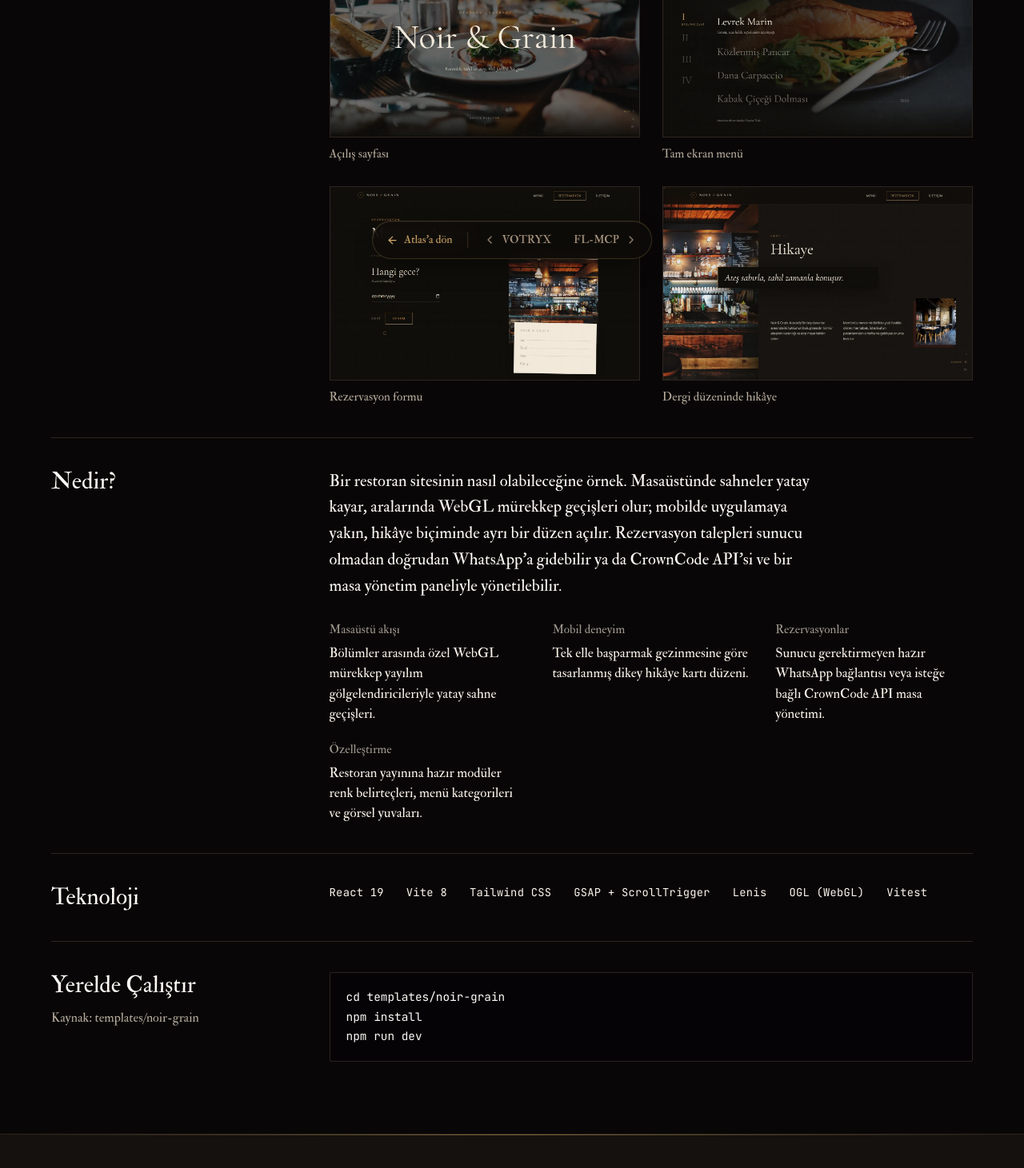
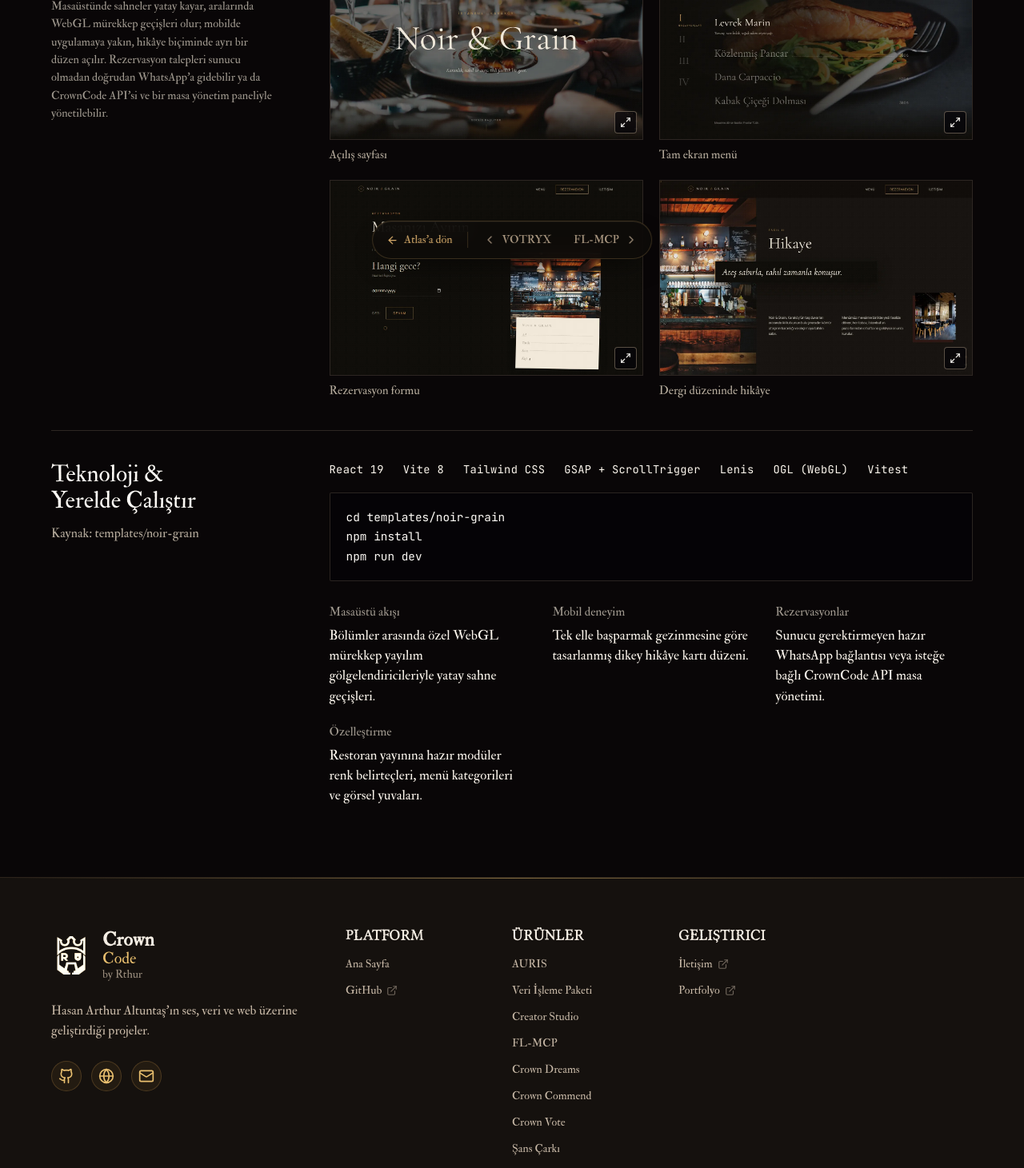
Before and after one commit to Rtur2003/CrownCode, a Next.js app in the folder platform/: page /noir-grain in a window 1280 px wide. Shown: the part 460-1921 px from the top of the page at 80% size. Built offline with nearby package versions, Linux system fonts and the light colour scheme; no server answers.

Commit message:
feat: add noir-grain template page and creator-studio styles

```diff
--- a/platform/pages/noir-grain/index.tsx
+++ b/platform/pages/noir-grain/index.tsx
@@ -1,10 +1,12 @@
-// Noir & Grain: a restaurant website template, shown as screenshots with the notes
-// that matter (what it is, what it is built with, how to run it).
+// Noir & Grain: visual template gallery with lightbox inspection and a compact single
+// technical footer band combining overview specs, stack chips, and run commands.
 
-import React from 'react'
+import React, { useState } from 'react'
 import type { NextPage } from 'next'
 import Image from 'next/image'
+import { ChevronLeft, ChevronRight, Maximize2 } from 'lucide-react'
 import { MainLayout } from '@/components/Layout/MainLayout'
+import { Modal } from '@/components/UI/Modal'
 import { WorldPage } from '@/components/UI/WorldPage'
 import { useLanguage } from '@/context/LanguageContext'
 import world from '@/styles/components/world-page.module.css'
@@ -22,9 +24,13 @@ const TECH = ['React 19', 'Vite 8', 'Tailwind CSS', 'GSAP + ScrollTrigger', 'Len
 const RUN_COMMANDS = 'cd templates/noir-grain\nnpm install\nnpm run dev'
 
 const NoirGrainPage: NextPage = () => {
-  const { t } = useLanguage()
+  const { t, language } = useLanguage()
   const item = t.products.items.noirGrain
   const page = item.page
+  const isTr = language === 'tr'
+  const [lightboxIndex, setLightboxIndex] = useState<number | null>(null)
+
+  const currentShot = lightboxIndex !== null ? GALLERY[lightboxIndex] : null
 
   return (
     <MainLayout title={item.title} description={page.metaDescription} keywords="restaurant template, webgl, gsap, react, fine dining">
@@ -32,11 +38,18 @@ const NoirGrainPage: NextPage = () => {
         <section className={world.section} aria-labelledby="noir-gallery-title">
           <div className={world.sectionHead}>
             <h2 id="noir-gallery-title">{page.galleryTitle}</h2>
+            <p className={world.hint}>{page.about}</p>
           </div>
           <div className={world.sectionBody}>
             <div className={styles.gallery}>
               {GALLERY.map(({ key, src }, index) => (
                 <figure key={key} className={styles.shot}>
+                  <button
+                    type="button"
+                    className={styles.shotButton}
+                    onClick={() => setLightboxIndex(index)}
+                    aria-label={`${page.galleryItems[key]} - ${isTr ? 'Büyüt' : 'Preview'}`}
+                  >
                     <Image
                       src={src}
                       alt={page.galleryItems[key]}
@@ -45,6 +58,10 @@ const NoirGrainPage: NextPage = () => {
                       sizes="(max-width: 860px) 100vw, 400px"
                       loading={index < 2 ? 'eager' : 'lazy'}
                     />
+                    <span className={styles.zoomBadge} aria-hidden="true">
+                      <Maximize2 size={14} />
+                    </span>
+                  </button>
                   <figcaption>{page.galleryItems[key]}</figcaption>
                 </figure>
               ))}
@@ -54,41 +71,71 @@ const NoirGrainPage: NextPage = () => {
 
         <section className={world.section} aria-labelledby="noir-about-title">
           <div className={world.sectionHead}>
-            <h2 id="noir-about-title">{page.aboutTitle}</h2>
+            <h2 id="noir-about-title">{page.techTitle} & {page.runTitle}</h2>
+            <p>{page.sourceNote}</p>
           </div>
           <div className={world.sectionBody}>
-            <p className={world.interpretation}>{page.about}</p>
+            <ul className={styles.tech}>
+              {TECH.map(tech => <li key={tech}>{tech}</li>)}
+            </ul>
+            <pre className={styles.code}><code>{RUN_COMMANDS}</code></pre>
             <dl className={world.margins}>
-              {page.specs.map((item: { label: string; value: string }) => (
-                <div key={item.label}>
-                  <dt>{item.label}</dt>
-                  <dd>{item.value}</dd>
+              {page.specs.map((spec: { label: string; value: string }) => (
+                <div key={spec.label}>
+                  <dt>{spec.label}</dt>
+                  <dd>{spec.value}</dd>
                 </div>
               ))}
             </dl>
           </div>
         </section>
 
-        <section className={world.section} aria-labelledby="noir-tech-title">
-          <div className={world.sectionHead}>
-            <h2 id="noir-tech-title">{page.techTitle}</h2>
-          </div>
-          <div className={world.sectionBody}>
-            <ul className={styles.tech}>
-              {TECH.map(tech => <li key={tech}>{tech}</li>)}
-            </ul>
-          </div>
-        </section>
-
-        <section className={world.section} aria-labelledby="noir-run-title">
-          <div className={world.sectionHead}>
-            <h2 id="noir-run-title">{page.runTitle}</h2>
-            <p>{page.sourceNote}</p>
-          </div>
-          <div className={world.sectionBody}>
-            <pre className={styles.code}><code>{RUN_COMMANDS}</code></pre>
-          </div>
-        </section>
+        <Modal
+          open={currentShot !== null}
+          onClose={() => setLightboxIndex(null)}
+          title={currentShot ? page.galleryItems[currentShot.key] : ''}
+          subtitle="Noir & Grain"
+          closeLabel={isTr ? 'Kapat' : 'Close'}
+          size="lg"
+          footer={
+            currentShot ? (
+              <>
+                <button
+                  type="button"
+                  className={world.link}
+                  onClick={() => setLightboxIndex(i => (i === null ? 0 : (i - 1 + GALLERY.length) % GALLERY.length))}
+                  style={{ display: 'inline-flex', alignItems: 'center', gap: '4px' }}
+                >
+                  <ChevronLeft size={15} />
+                  <span>{isTr ? 'Önceki' : 'Previous'}</span>
+                </button>
+                <span style={{ fontFamily: 'var(--font-family-mono)', fontSize: '0.8rem', color: 'var(--muted)' }}>
+                  {(lightboxIndex ?? 0) + 1} / {GALLERY.length}
+                </span>
+                <button
+                  type="button"
+                  className={world.link}
+                  onClick={() => setLightboxIndex(i => (i === null ? 0 : (i + 1) % GALLERY.length))}
+                  style={{ display: 'inline-flex', alignItems: 'center', gap: '4px' }}
+                >
+                  <span>{isTr ? 'Sonraki' : 'Next'}</span>
+                  <ChevronRight size={15} />
+                </button>
+              </>
+            ) : undefined
+          }
+        >
+          {currentShot && (
+            <Image
+              src={currentShot.src}
+              alt={page.galleryItems[currentShot.key]}
+              width={1440}
+              height={900}
+              sizes="(max-width: 900px) 95vw, 820px"
+              style={{ width: '100%', height: 'auto', border: '1px solid var(--line-strong)', borderRadius: '2px' }}
+            />
+          )}
+        </Modal>
       </WorldPage>
     </MainLayout>
   )
--- a/platform/styles/pages/noir-grain.module.css
+++ b/platform/styles/pages/noir-grain.module.css
@@ -1,10 +1,19 @@
 /* Noir & Grain: the screenshots, the stack and the run command. The frame and
    sections are shared (styles/components/world-page.module.css). */
 
-.gallery { display: grid; grid-template-columns: repeat(auto-fit, minmax(260px, 1fr)); gap: 28px; }
+.gallery { display: grid; grid-template-columns: repeat(auto-fit, minmax(260px, 1fr)); gap: 20px; }
 
 .shot { margin: 0; }
-.shot img {
+.shotButton {
+  position: relative;
+  display: block;
+  width: 100%;
+  padding: 0;
+  border: 0;
+  background: none;
+  cursor: pointer;
+}
+.shotButton img {
   display: block;
   width: 100%;
   height: auto;
@@ -12,10 +21,29 @@
   object-fit: cover;
   object-position: top;
   border: 1px solid var(--line);
+  transition: border-color 0.2s ease, opacity 0.2s ease;
 }
-.shot figcaption { margin-top: 10px; font-size: 0.95rem; color: var(--muted); }
+.shotButton:hover img {
+  border-color: var(--accent);
+  opacity: 0.92;
+}
+.zoomBadge {
+  position: absolute;
+  right: 8px;
+  bottom: 8px;
+  width: 28px;
+  height: 28px;
+  display: inline-flex;
+  align-items: center;
+  justify-content: center;
+  border-radius: 4px;
+  background: rgba(6, 5, 8, 0.78);
+  border: 1px solid var(--line-strong);
+  color: var(--ink);
+}
+.shot figcaption { margin-top: 8px; font-size: 0.92rem; color: var(--muted); }
 
-.tech { display: flex; flex-wrap: wrap; gap: 8px 28px; margin: 0; padding: 0; list-style: none; }
+.tech { display: flex; flex-wrap: wrap; gap: 8px 24px; margin: 0 0 18px; padding: 0; list-style: none; }
 .tech li { font-family: var(--font-family-mono); font-size: 0.86rem; letter-spacing: 0.02em; color: var(--body); }
 
 .code {
```
Also changed, not shown: platform/styles/pages/creator-studio.module.css (+63 -0 lines). Lines whose indentation alone changed are shown as unchanged.
